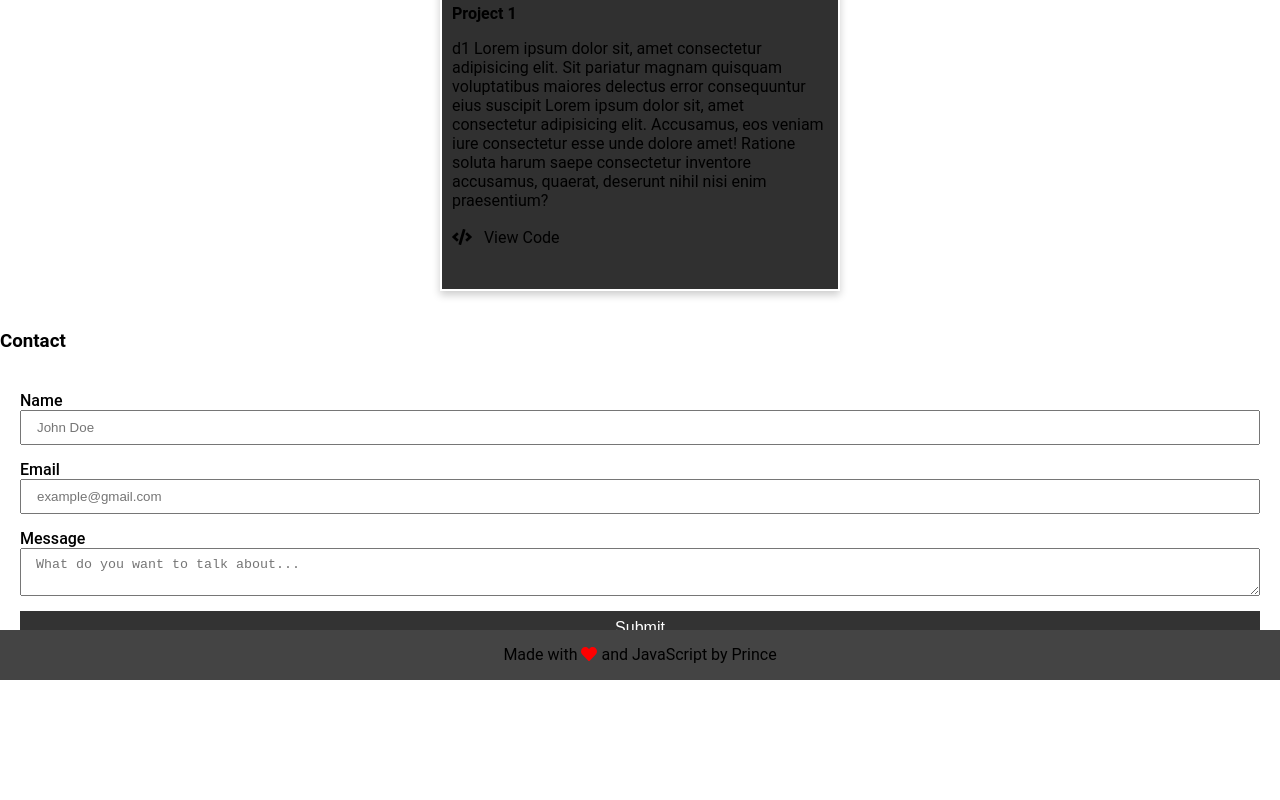
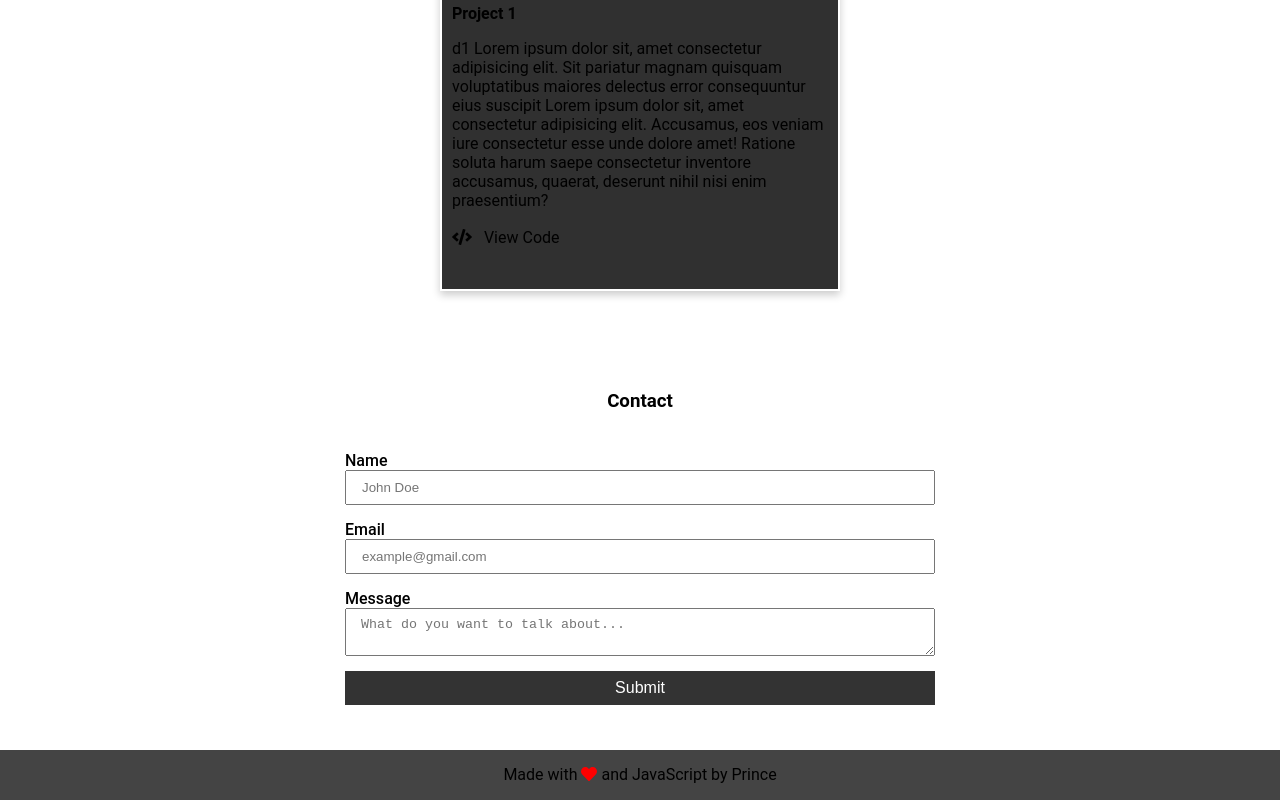
Before and after one commit to prkagrawal/p_v2, a Next.js app: page / in a window 1280 px wide. Shown: the part 567-1367 px from the top of the page. Before the commit the page ends 1247 px from the top, so only its background shows below. Built offline with nearby package versions, Linux system fonts and the light colour scheme.

Commit message:
minor change

```diff
--- a/src/components/Contact/Contact.js
+++ b/src/components/Contact/Contact.js
@@ -10,6 +10,7 @@ const ContactStyles = () => {
         flex-direction: column;
         align-items: center;
         background-color: #eee;
+        background-color: var(--bg); /*valuse from theme*/
       }
       .contact-form {
         width: 100%;
@@ -54,7 +55,7 @@ const ContactStyles = () => {
 
 const Contact = () => {
   return (
-    <div className={"container-contact"}>
+    <div className={"contact-container"}>
       <h3>Contact</h3>
       <form className={"contact-form"} onSubmit={(e) => onSubmit(e)}>
         <div className={"formgroup"}>
```
